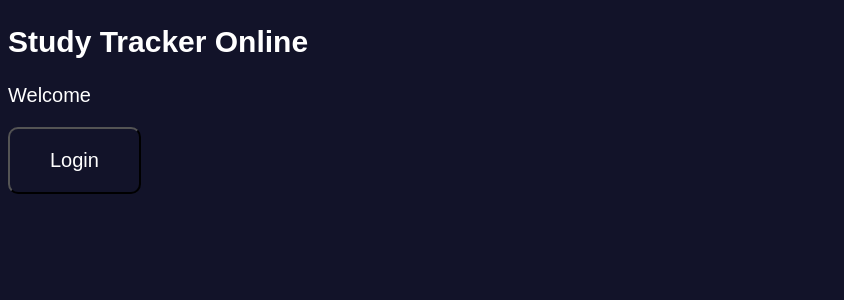
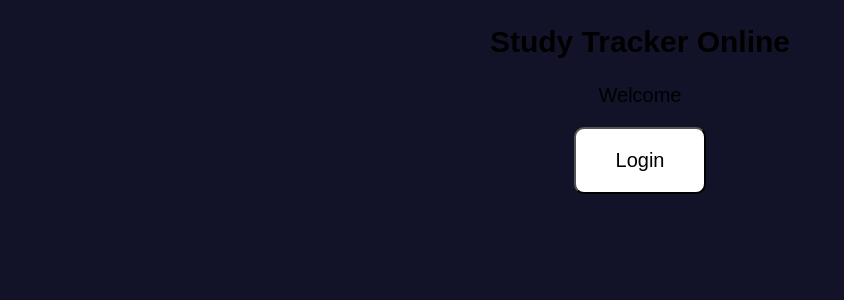
Before and after one commit to Warlock3309/Study-Tracker-Online, a Flask app: page / in a window 1280 px wide. Shown: the top 300 px of the page, without its empty margins (0-844 px from the left). Run offline with Flask 3, Linux system fonts and the light colour scheme.

Commit message:
style.css

```diff
--- a/static/style.css
+++ b/static/style.css
@@ -1,28 +1,51 @@
+
 body{
     background: rgb(18, 19, 41);
-    text-align: midle-center;
-    font-family: Arial, Helvetica, sans-serif;
     font-size: 20px;
-    color:white;
-}
+    color:rgb(0, 0, 0);
+    font-family: 'minhafont', sans-serif;
+    text-align: center;
+    align-items: center;
+
 button{
     padding: 20px 40px ;
     font-size: 20px;
-    background:rgba(245, 245, 245, 0);
+    background:rgb(255, 255, 255);
     border-radius: 10px;
-    color:rgb(255, 255, 255);
+    color:rgb(0, 0, 0);
 }
 button:hover{
-    background:rgba(0, 0, 0, 0.247);
-    color:rgb(255, 255, 255);
+    background:rgb(168, 167, 167);
+    color:rgb(82, 81, 81);
     margin:10px
 }
 input{
-    background: #00000000;
+    background: #ffffff;
     height: 30px;
     width: 500px;
     font-size:15px;
     margin: 2px;
-    color:rgb(255, 255, 255);
+    color:rgb(0, 0, 0);
     border-radius:10px;
 }
+@font-face {
+    font-family: 'minhafont';
+    src: url(C:\Users\danie\OneDrive\Desktop\STUDY\Roboto-Regular.ttf);
+}
+.rect1{
+    background:rgba(255, 0, 0, 0) ;
+    height: 1090px;
+    width: 1930px;
+    border:2px solid #ffff ;
+
+}
+}
+.rect2{
+
+    width:350px ;
+    height:200px;
+    background-color: #ffffff;
+    border-radius: 10px;
+    border:#ffffff 10px;
+
+}
```
